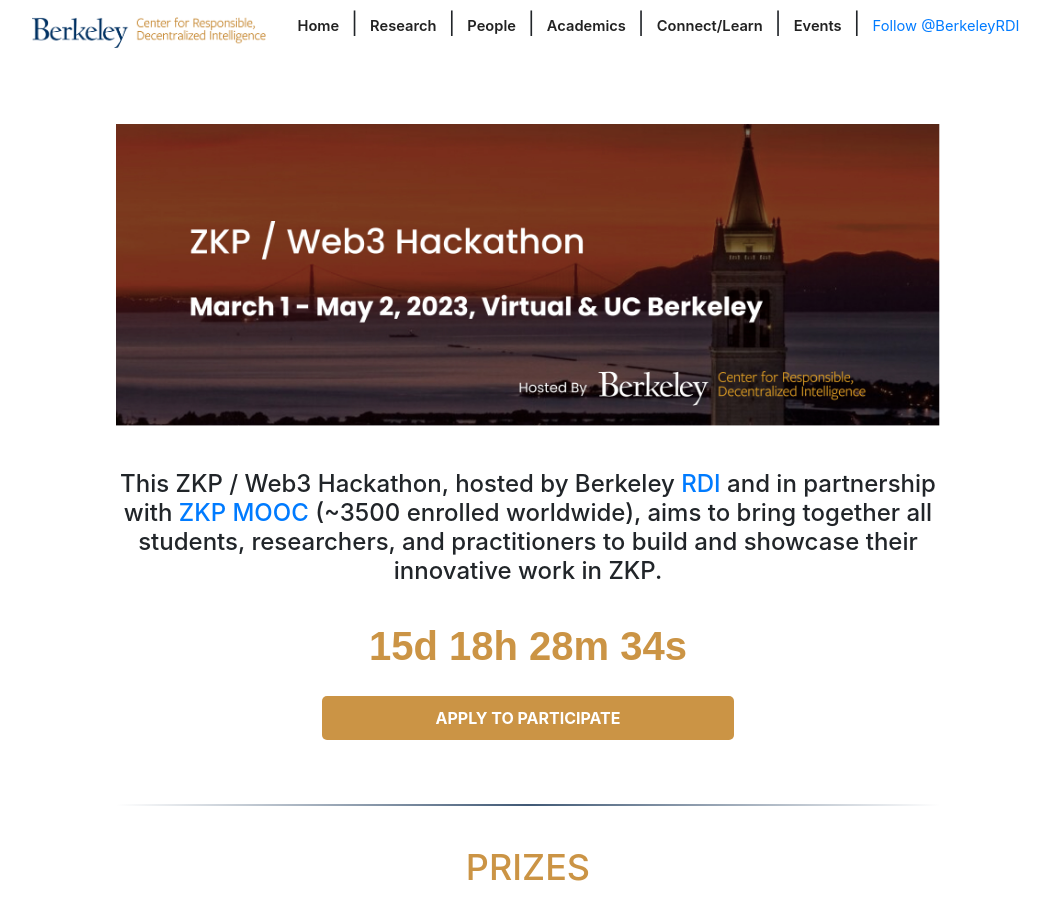
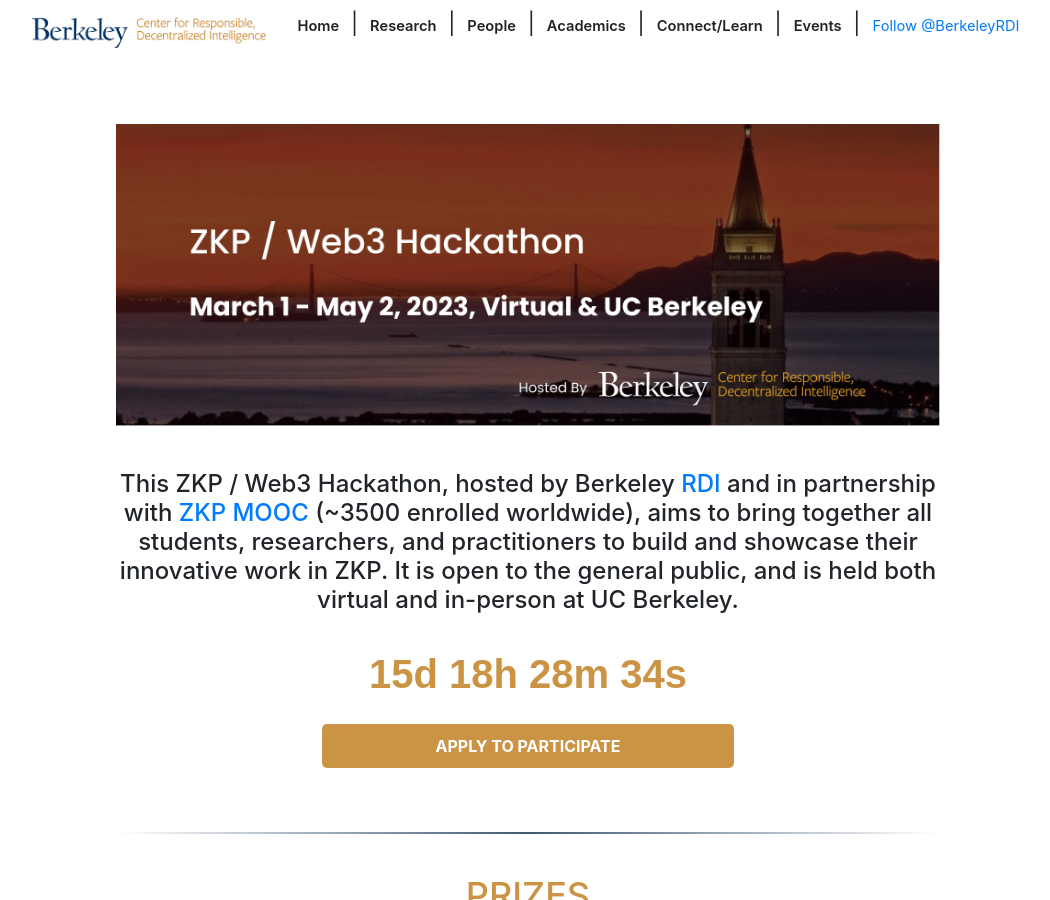
Before and after one commit to rdi-berkeley/zkp-web3-hackathon, a Jekyll site: the page built from index.md, in a window 1280 px wide and 900 px high. Shown: the whole window, without its empty margins (112-1162 px from the left). Built offline with Jekyll 4.4.1, drawn with Linux system fonts in a browser that asks for light colours; nearby versions of some CDN libraries; comment, search, counter and statistics services are not loaded.

Commit message:
add sentence

```diff
--- a/_layouts/home.html
+++ b/_layouts/home.html
@@ -46,6 +46,7 @@ cover-img: "/assets/img/ZKP_Web3 HackathonBanner.jpg"
 
 <h1 style="text-align: center; font-size: 1.5rem; margin-top: 20px; margin-bottom: 20px;">
   This ZKP / Web3 Hackathon, hosted by Berkeley <a href="https://rdi.berkeley.edu/">RDI</a> and in partnership with <a href="https://zk-learning.org">ZKP MOOC</a> (~3500 enrolled worldwide), aims to bring together all students, researchers, and practitioners to build and showcase their innovative work in ZKP.
+  It is open to the general public, and is held both virtual and in-person at UC Berkeley.
 </h1>
 
 
```
